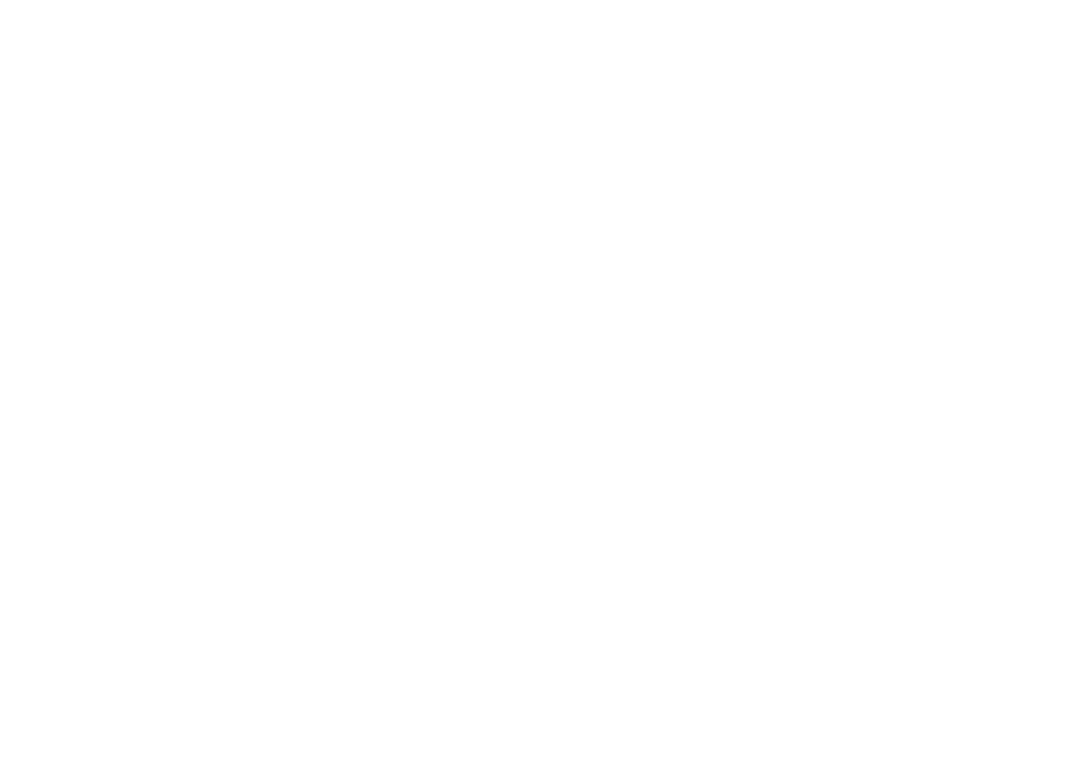
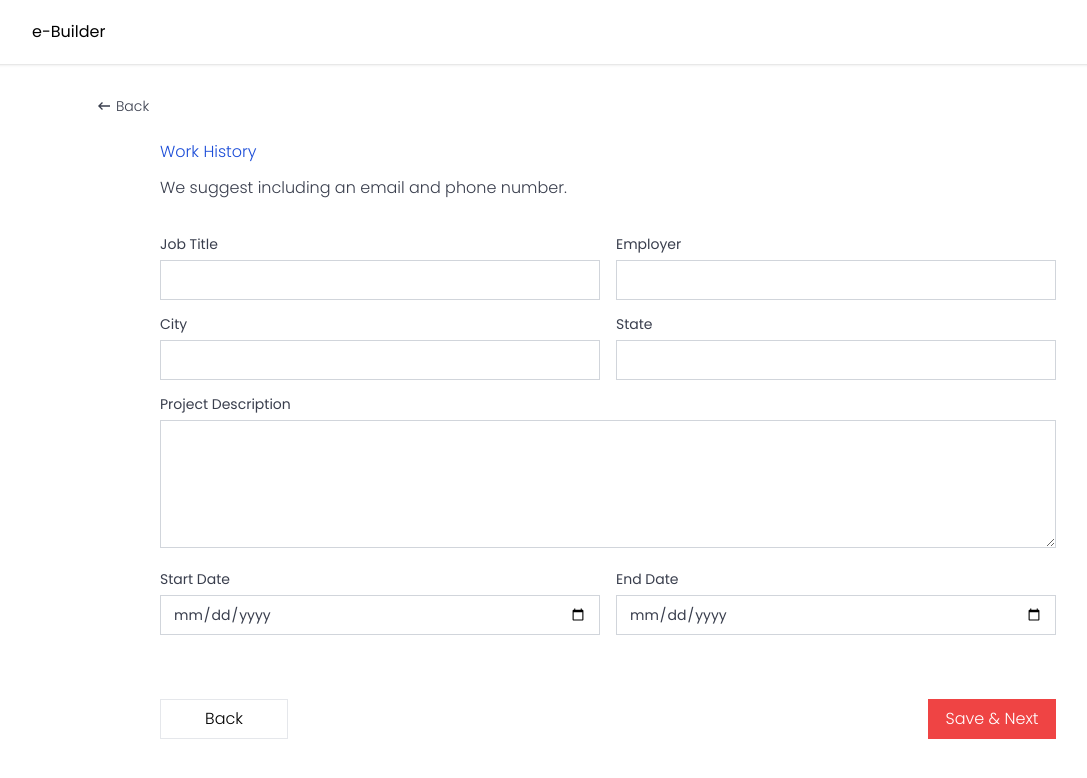
Before and after one commit to chris097/e-builder, a React (Create React App) app: page /work-history in a window 1280 px wide. Before the commit this address had no page. Shown: the top 778 px of the page, without its empty margins (32-1119 px from the left). Built offline with nearby package versions, Linux system fonts and the light colour scheme; a web font is replaced by a local one.

Commit message:
added new pages

```diff
--- a/src/App.tsx
+++ b/src/App.tsx
@@ -3,6 +3,7 @@
 import './App.css';
 import ProfessionalSummary from './pages/professionalSummary';
 import Resume from './pages/resume';
+import WorkHistory from './pages/workHistory';
 
 
 function App() {
@@ -11,6 +12,7 @@
       <Routes>
         <Route path='/' element={<Resume />} />
         <Route path='/professional-summary' element={<ProfessionalSummary />} />
+        <Route path='/work-history' element={<WorkHistory />} />
       </Routes>
     </Router>
   );
--- a/src/components/input/index.tsx
+++ b/src/components/input/index.tsx
@@ -11,7 +11,7 @@
           <div>
             <label className="text-basegray text-sm" htmlFor={props.label}>{props.label}</label>
           </div>
-          <input className="border w-full h-10 px-3 mt-1 focus:outline-none border-gray-300" {...props.input} />
+          <input className="border w-full h-10 px-3 mt-1 focus:outline-none text-basegray text-sm border-gray-300" {...props.input} />
     </div>
   )
 }
--- a/src/components/sections/resume.tsx
+++ b/src/components/sections/resume.tsx
@@ -3,6 +3,7 @@
 import { HiPencil, HiUserGroup } from 'react-icons/hi';
 import { FaGraduationCap, FaDownload } from 'react-icons/fa';
 import { BsFillAwardFill } from 'react-icons/bs';
+import { Link } from 'react-router-dom';
 
 const ResumeSection = () => {
     return (
@@ -11,18 +12,18 @@
           <div className='border-b py-2 text-basegray'>Personal Information</div>
           <div className='mt-6 text-sm text-basegray'>RESUME SECTION</div>
           <div className='mt-4 flex flex-col space-y-3'>
-            <div className='text-sm font-light hover:text-red-500 cursor-pointer flex items-center space-x-2'>
+            <Link to="/professional-summary" className='text-sm font-light hover:text-red-500 cursor-pointer flex items-center space-x-2'>
               <div><FiMenu size="16px" /></div>
               <div>Professional Summary</div>
-            </div>
-            <div className='text-sm font-light hover:text-red-500 cursor-pointer flex space-x-2'>
+            </Link>
+            <Link to="/work-history" className='text-sm font-light hover:text-red-500 cursor-pointer flex space-x-2'>
               <div><HiUserGroup size="16px" /></div>
               <div>Work History</div>
-            </div>
-            <div className='text-sm font-light hover:text-red-500 cursor-pointer flex items-center space-x-2'>
+            </Link>
+            <Link to="/technical-skill" className='text-sm font-light hover:text-red-500 cursor-pointer flex items-center space-x-2'>
               <div><HiPencil size="16px" /></div>
               <div>Technical Skills</div>
-            </div>
+            </Link>
             <div className='text-sm font-light hover:text-red-500 cursor-pointer flex space-x-2'>
               <div><FaGraduationCap size="16px" /></div>
               <div>Education</div>
--- a/src/pages/workHistory.tsx
+++ b/src/pages/workHistory.tsx
@@ -1,8 +1,83 @@
 import React from 'react'
+import Input from '../components/input';
+import Header from '../components/header';
+import { BsPlusLg } from 'react-icons/bs';
+import { MdOutlineKeyboardBackspace, MdDelete } from 'react-icons/md';
 
 const WorkHistory = () => {
   return (
-    <div>WorkHistory</div>
+    <>
+     <Header />
+          <div className='max-w-5xl mx-auto w-full my-8'>
+            <div className='mb-6 text-basegray text-sm font-light flex space-x-1 cursor-pointer items-center'><MdOutlineKeyboardBackspace size="16px" /> <span>Back</span></div>
+              <div className='max-w-4xl mx-auto'>
+                <div className='font-light text-blue-700'>Work History</div>
+                <div className='font-light text-basegray mb-8 my-3'>We suggest including an email and phone number.</div>
+                  <div className='flex space-x-4'>
+                    <Input
+                        label='Job Title'
+                        input={{
+                            name: "firstName",
+                            type: 'text',
+                            id: "firstName"
+                        }}
+                    />
+                    <Input
+                        label='Employer'
+                        input={{
+                            name: "lastName",
+                            type: 'text',
+                            id: "lastName"
+                        }}
+                    />
+                  </div>
+                  <div className='flex space-x-4 mt-3'>
+                    <Input
+                        label='City'
+                        input={{
+                            name: "firstName",
+                            type: 'text',
+                            id: "firstName"
+                        }}
+                    />
+                    <Input
+                        label='State'
+                        input={{
+                            name: "country",
+                            type: 'text',
+                            id: "lastName"
+                        }}
+                    />
+          </div>
+          <div className='mt-3'>
+            <label className="text-basegray text-sm" htmlFor='description'>Project Description</label>
+            <textarea className="border w-full h-32 px-3 mt-1 focus:outline-none text-basegray text-sm border-gray-300" id='description' name='description' />
+          </div>
+          <div className='flex space-x-4 mt-3'>
+            <Input
+                label='Start Date'
+                input={{
+                    name: "firstName",
+                    type: 'date',
+                    id: "firstName"
+                }}
+            />
+            <Input
+                label='End Date'
+                input={{
+                    name: "country",
+                    type: 'date',
+                    id: "lastName"
+                }}
+            />
+          </div>
+                  <div className='flex justify-between mt-16 font-light'>
+                      <button type='button' className='border w-32 h-10'>Back</button>
+                      <button className='bg-red-500 hover:bg-red-700 text-white w-32 h-10'>{`Save & Next`}</button>
+                  </div>
+              </div>
+          </div>
+    </>
   )
 }
 
```
